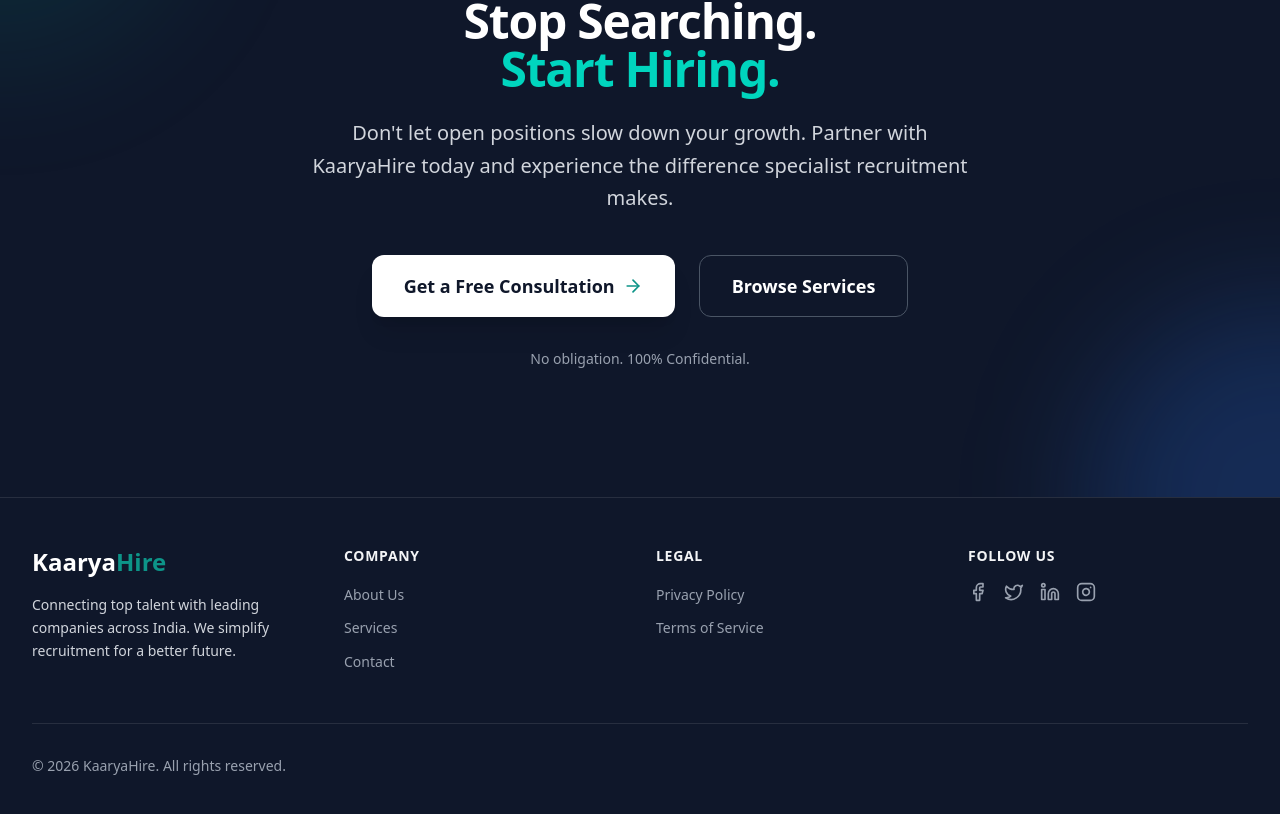
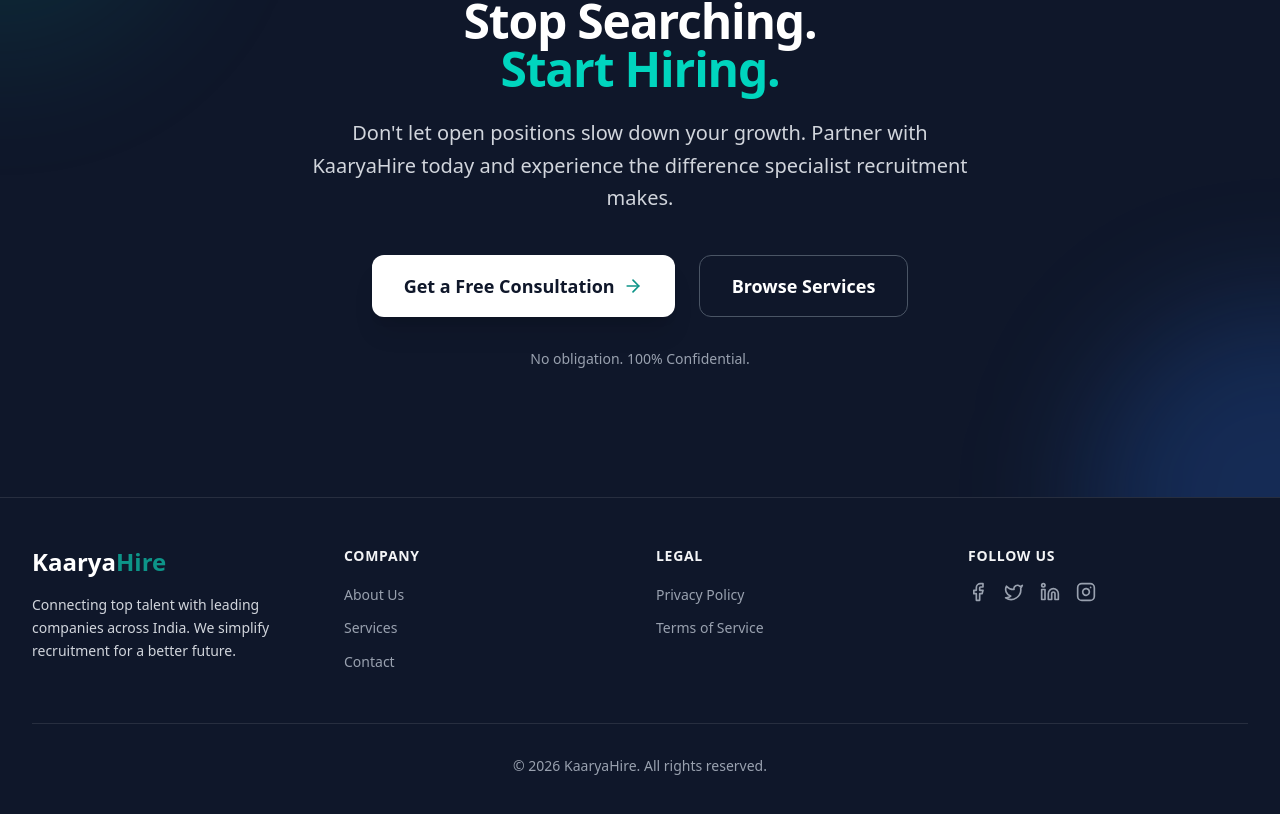
Before and after one commit to itsbaibhavkr/KaaryaHire, a Next.js app: page / in a window 1280 px wide. Shown: the part 4084-4898 px from the top of the page. Built offline with nearby package versions, Linux system fonts and the light colour scheme.

Commit message:
Footer Upadte

```diff
--- a/components/Footer.tsx
+++ b/components/Footer.tsx
@@ -83,8 +83,8 @@
                     </div>
                 </div>
 
-                <div className="mt-12 border-t border-white/10 pt-8 flex flex-col md:flex-row justify-between items-center">
-                    <p className="text-sm text-gray-400 text-center md:text-left">
+                <div className="mt-12 border-t border-white/10 pt-8 flex flex-col items-center justify-center">
+                    <p className="text-sm text-gray-400 text-center">
                         &copy; {currentYear} KaaryaHire. All rights reserved.
                     </p>
                 </div>
```
